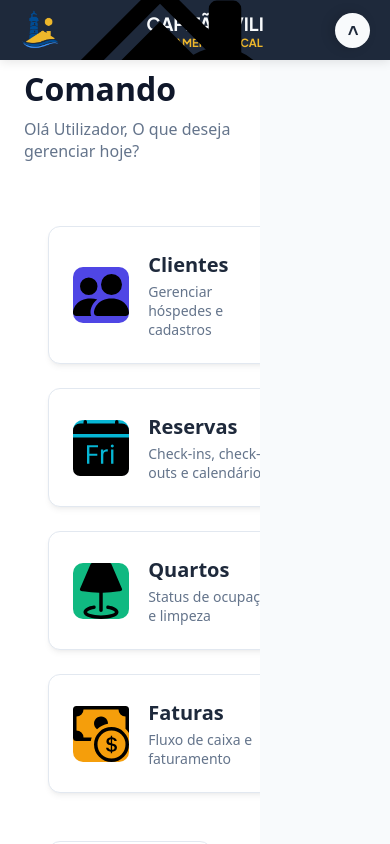
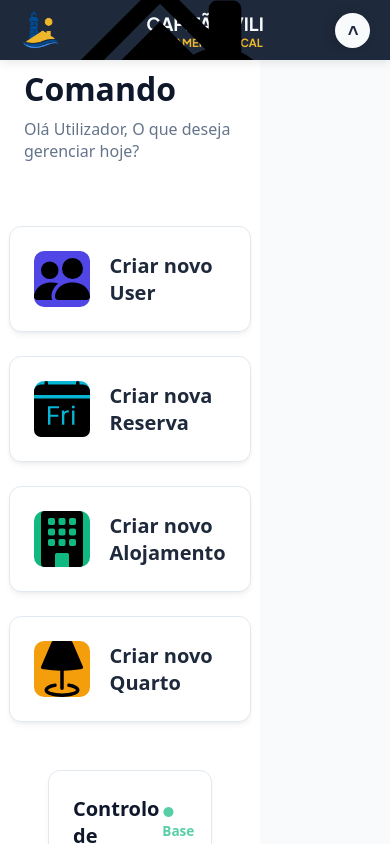
Before and after one commit to amandaxavierdeaguiar/gestao-alojamento, a React (Vite) app in the folder frontend/: page /dashboard in a window 390 px wide. Built offline with nearby package versions, Linux system fonts and the light colour scheme; no server answers.

Commit message:
feat: created menu dashboard

```diff
--- a/frontend/src/component/menu-dashboard/MenuDashboard.tsx
+++ b/frontend/src/component/menu-dashboard/MenuDashboard.tsx
@@ -6,36 +6,28 @@ export default function Dashboard() {
 
   const centralItems = [
     {
-      title: 'Clientes',
-      description: 'Gerenciar hóspedes e cadastros',
+      title: 'Criar novo User',
       icon: <Icon.PeopleFill />,
-      path: '/clientes',
+      path: '/register',
       color: '#4f46e5',
-    //   count: '124'
     },
     {
-      title: 'Reservas',
-      description: 'Check-ins, check-outs e calendário',
+      title: 'Criar nova Reserva',
       icon: <Icon.CalendarDayFill />,
-      path: '/reservas',
+      path: '/add-guest',
       color: '#06b6d4',
-    //   count: '12 Hoje'
     },
     {
-      title: 'Quartos',
-      description: 'Status de ocupação e limpeza',
-      icon: <Icon.LampFill />,
-      path: '/quartos',
+      title: 'Criar novo Alojamento',
+      icon: <Icon.BuildingFill />,
+      path: '/add-accommodation',
       color: '#10b981',
-    //   count: '85% Ocupado'
     },
     {
-      title: 'Faturas',
-      description: 'Fluxo de caixa e faturamento',
-      icon: <Icon.CashCoin />,
-      path: '/faturas',
+      title: 'Criar novo Quarto',
+      icon: <Icon.LampFill />,
+      path: '/add-room',
       color: '#f59e0b',
-    //   count: '€ 3.420,00'
     }
   ];
 
@@ -50,10 +42,6 @@ export default function Dashboard() {
             </div>
             <div className="card-info">
               <h2>{item.title}</h2>
-              <p>{item.description}</p>
-              {/* <span className="card-badge" style={{ color: item.color }}>
-                {item.count}
-              </span> */}
             </div>
             <div className="card-arrow">
               <Icon.ArrowRightShort />
--- a/frontend/src/component/menu-dashboard/menu-dashboard.css
+++ b/frontend/src/component/menu-dashboard/menu-dashboard.css
@@ -7,7 +7,7 @@
 /* Grid que se adapta ao espaço disponível */
 .central-grid {
   display: grid;
-  grid-template-columns: repeat(auto-fit, minmax(280px, 1fr));
+  grid-template-columns: repeat(auto-fit, minmax(270px, 1fr));
   gap: 1.5rem;
 }
 
@@ -89,3 +89,16 @@
   transform: translateX(4px);
   color: #64748b;
 }
+
+@media (max-width: 768px) {
+
+  .menu-dashboard-container {
+    display: flex;
+    flex-direction: column;
+    align-items: center;
+  }
+
+  .central-grid {
+    grid-template-columns: 1fr;
+  }
+}
```
